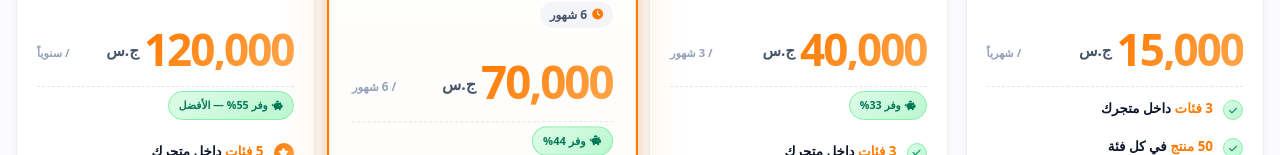
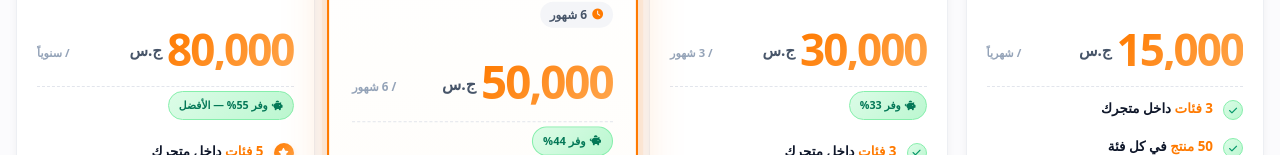
Before and after one commit to A75M3D/BAZRENA, a plain HTML site: page offers.html in a window 1280 px wide. Shown: the part 3501-3656 px from the top of the page. Drawn offline with Linux system fonts and the light colour scheme.

Commit message:
Update pricing for subscription plans in offers.html

```diff
--- a/offers.html
+++ b/offers.html
@@ -687,7 +687,7 @@ a:focus-visible,button:focus-visible{outline:2.5px solid var(--orange);outline-o
         <div class="plan-duration"><i class="fas fa-clock" aria-hidden="true"></i> 3 شهور</div>
       </div>
       <div class="plan-price">
-        <span class="num">40,000</span>
+        <span class="num">30,000</span>
         <span class="cur">ج.س</span>
         <span class="per">/ 3 شهور</span>
       </div>
@@ -716,7 +716,7 @@ a:focus-visible,button:focus-visible{outline:2.5px solid var(--orange);outline-o
         <div class="plan-duration"><i class="fas fa-clock" aria-hidden="true"></i> 6 شهور</div>
       </div>
       <div class="plan-price">
-        <span class="num">70,000</span>
+        <span class="num">50,000</span>
         <span class="cur">ج.س</span>
         <span class="per">/ 6 شهور</span>
       </div>
@@ -741,7 +741,7 @@ a:focus-visible,button:focus-visible{outline:2.5px solid var(--orange);outline-o
         <div class="plan-duration"><i class="fas fa-clock" aria-hidden="true"></i> سنة كاملة</div>
       </div>
       <div class="plan-price">
-        <span class="num">120,000</span>
+        <span class="num">80,000</span>
         <span class="cur">ج.س</span>
         <span class="per">/ سنوياً</span>
       </div>
```
